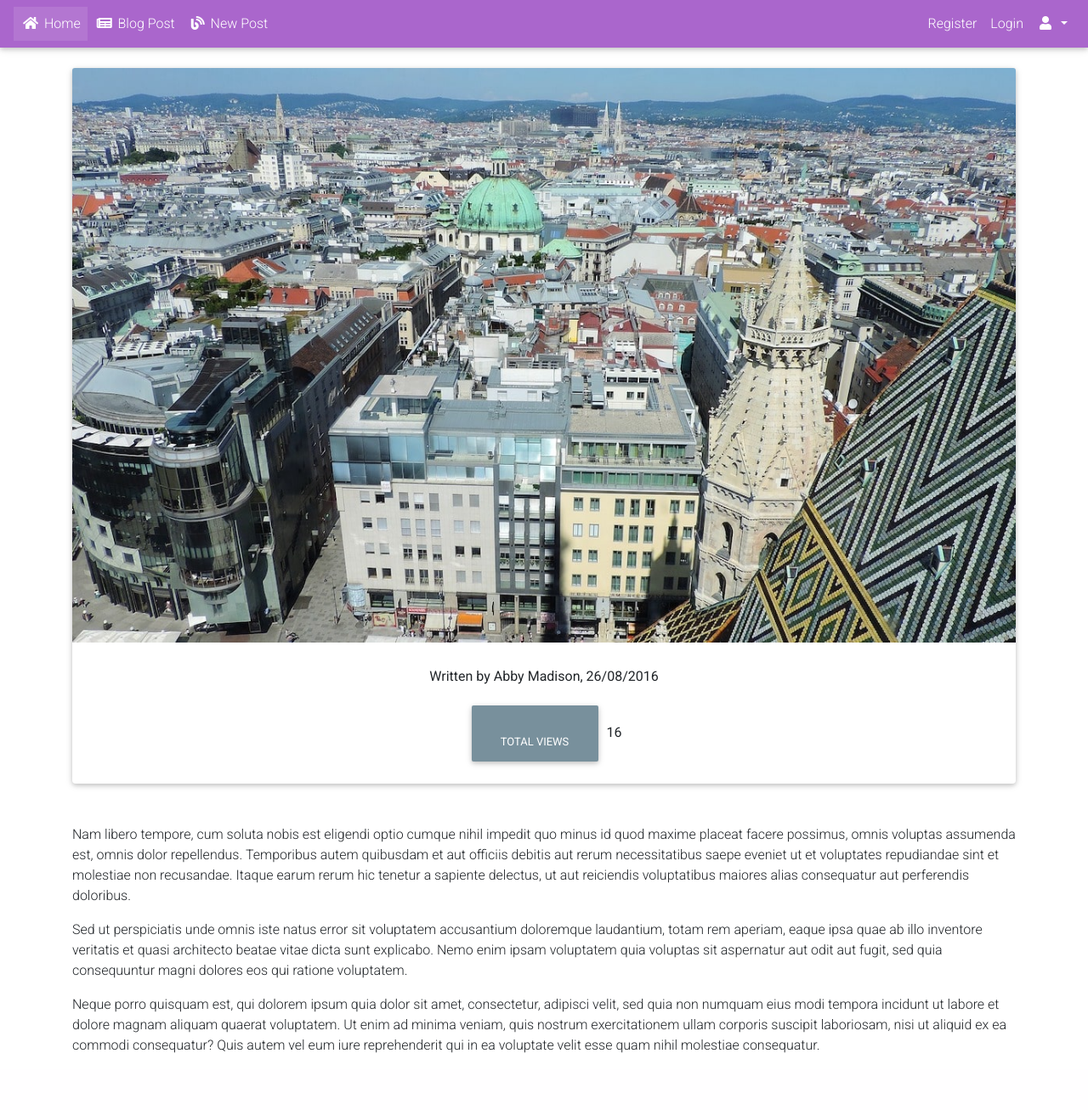
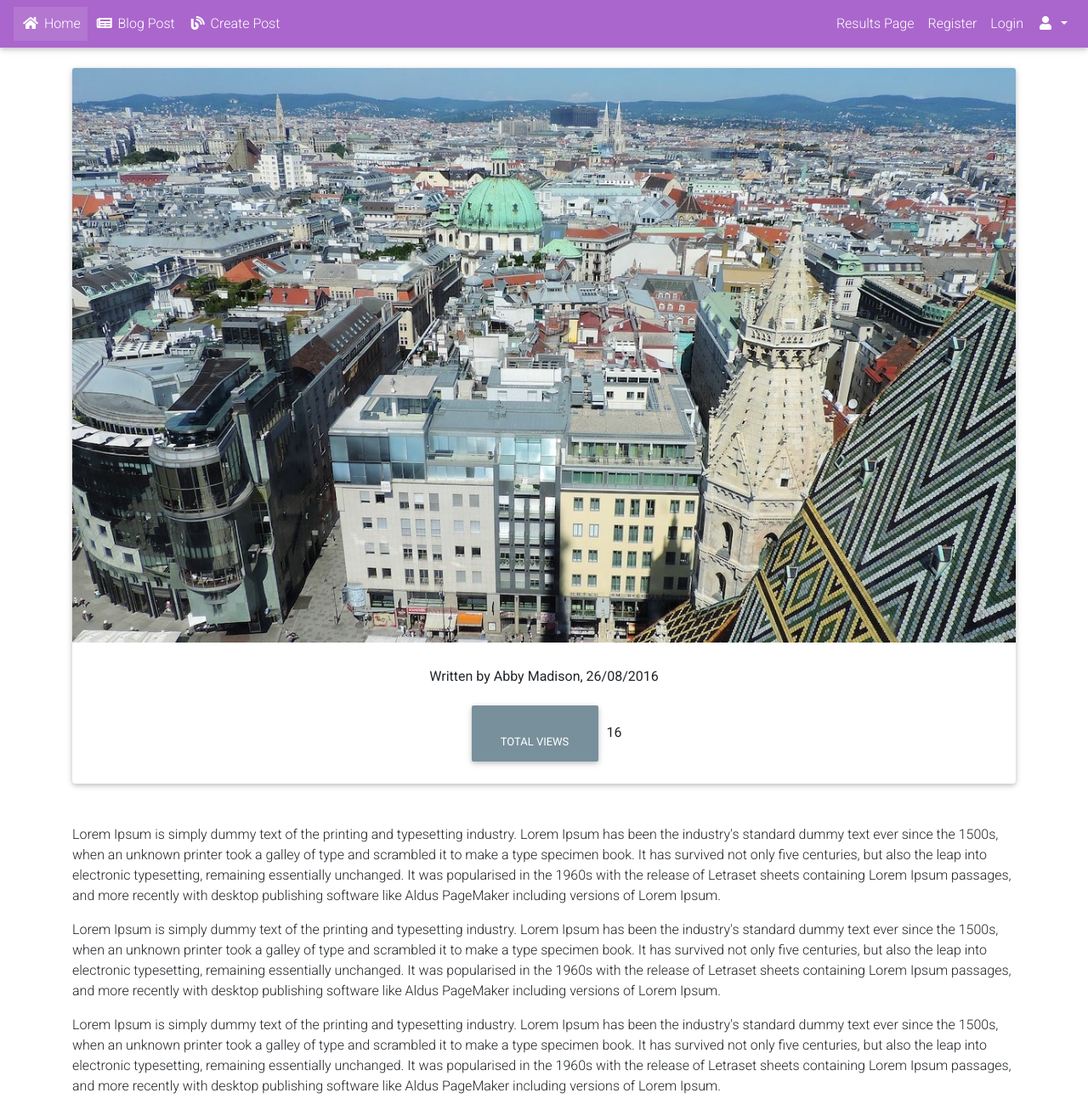
Before and after one commit to YhomiAce/page_app, a PHP site: page /show.php?post_id=1 in a window 1280 px wide. Shown: the whole page at 85% size. Before the commit the page ends 1239 px from the top, so only its background shows below. Run offline with PHP 8.4, Linux system fonts and the light colour scheme; data comes from the database, SQL or seed files in the repository; some libraries are stand-ins or nearby versions.

Commit message:
readme and results page added

```diff
--- a/inc/config.php
+++ b/inc/config.php
@@ -1,10 +1,10 @@
 <?php
 
 // localhost
-$servername = "localhost";
-$dbName = "page_app";
-$username = "root";
-$password = "";
+// $servername = "localhost";
+// $dbName = "page_app";
+// $username = "root";
+// $password = "";
 
 // Heroku
 $servername = "us-cdbr-east-03.cleardb.com";
--- a/inc/controller.php
+++ b/inc/controller.php
@@ -127,6 +127,14 @@
 		$result = $stmt->rowCount();
 		return $result;
 	}
+	function getAllVisitors($conn)
+	{
+		$query = "SELECT * FROM visitors";
+		$stmt = $conn->prepare($query);
+		$stmt->execute();
+		$result = $stmt->rowCount();
+		return $result;
+	}
 
 	function addVisitors($conn,$ip)
 	{
--- a/inc/header.php
+++ b/inc/header.php
@@ -32,10 +32,13 @@
         <a href="home.php" class="nav-link"> <i class="fas fa-newspaper"></i>&nbsp;Blog Post</a>
       </li>
       <li class="nav-item">
-        <a href="create.php" class="nav-link"> <i class="fas fa-blog"></i>&nbsp;New Post</a>
+        <a href="create.php" class="nav-link"> <i class="fas fa-blog"></i>&nbsp;Create Post</a>
       </li>
     </ul>
     <ul class="navbar-nav ml-auto nav-flex-icons">
+      <li class="nav-item">
+        <a class="nav-link" href="result.php">Results Page</a>
+      </li>
       <li class="nav-item">
         <a class="nav-link" href="signup.php">Register</a>
       </li>
--- a/inc/loginController.php
+++ b/inc/loginController.php
@@ -4,7 +4,7 @@
     require_once 'controller.php';
 
      // Login registered user
-     if(isset($_POST['action']) && isset($_POST['action']) === 'login'){
+     if(isset($_POST['action']) && isset($_POST['action']) == 'login'){
         $email = test_input($_POST['login-email']);
         $password = test_input($_POST['login-password']);
         // print_r($_POST);
--- a/inc/signupController.php
+++ b/inc/signupController.php
@@ -4,7 +4,7 @@
     require_once 'controller.php';
 
      // register a User
-    if($_POST['action'] && $_POST['action'] === 'register'){
+    if($_POST['action'] && $_POST['action'] == 'register'){
         $name = test_input($_POST['reg-name']);
         $email = test_input($_POST['reg-email']);
         $pass = test_input($_POST['reg-pwd']);
--- a/show.php
+++ b/show.php
@@ -55,31 +55,9 @@
 
             <!--Excerpt-->
             <div class="excerpt mt-5 wow fadeIn" data-wow-delay="0.3s">
-              <p><? $post['body']; ?>  </p>
-
-              <p>Nam libero tempore, cum soluta nobis est eligendi optio cumque nihil impedit quo minus id quod
-                maxime placeat facere possimus, omnis voluptas assumenda est, omnis dolor repellendus. Temporibus
-                autem quibusdam et aut officiis debitis aut rerum necessitatibus saepe eveniet ut et voluptates
-                repudiandae sint et molestiae non recusandae. Itaque earum rerum hic tenetur a sapiente delectus,
-                ut aut reiciendis voluptatibus maiores alias consequatur aut perferendis doloribus.</p>
-
-
-
-
-              <p>Sed ut perspiciatis unde omnis iste natus error sit voluptatem accusantium doloremque laudantium,
-                totam rem aperiam, eaque ipsa quae ab illo inventore veritatis et quasi architecto beatae
-                vitae dicta sunt explicabo. Nemo enim ipsam voluptatem quia voluptas sit aspernatur aut odit
-                aut fugit, sed quia consequuntur magni dolores eos qui ratione voluptatem.
-              </p>
-
-              <p>Neque porro quisquam est, qui dolorem ipsum quia dolor sit amet, consectetur, adipisci velit,
-                sed quia non numquam eius modi tempora incidunt ut labore et dolore magnam aliquam quaerat
-                voluptatem. Ut enim ad minima veniam, quis nostrum exercitationem ullam corporis suscipit
-                laboriosam, nisi ut aliquid ex ea commodi consequatur? Quis autem vel eum iure reprehenderit
-                qui in ea voluptate velit esse quam nihil molestiae consequatur.</p>
-
-
-
+              <p><?= $post['body']; ?>  </p>
+              <p><?= $post['body']; ?>  </p>
+              <p><?= $post['body']; ?>  </p>
 
             </div>
           </div>
```
Also changed, not shown: result.php (added, +28 -0 lines), Readme.md (added).
